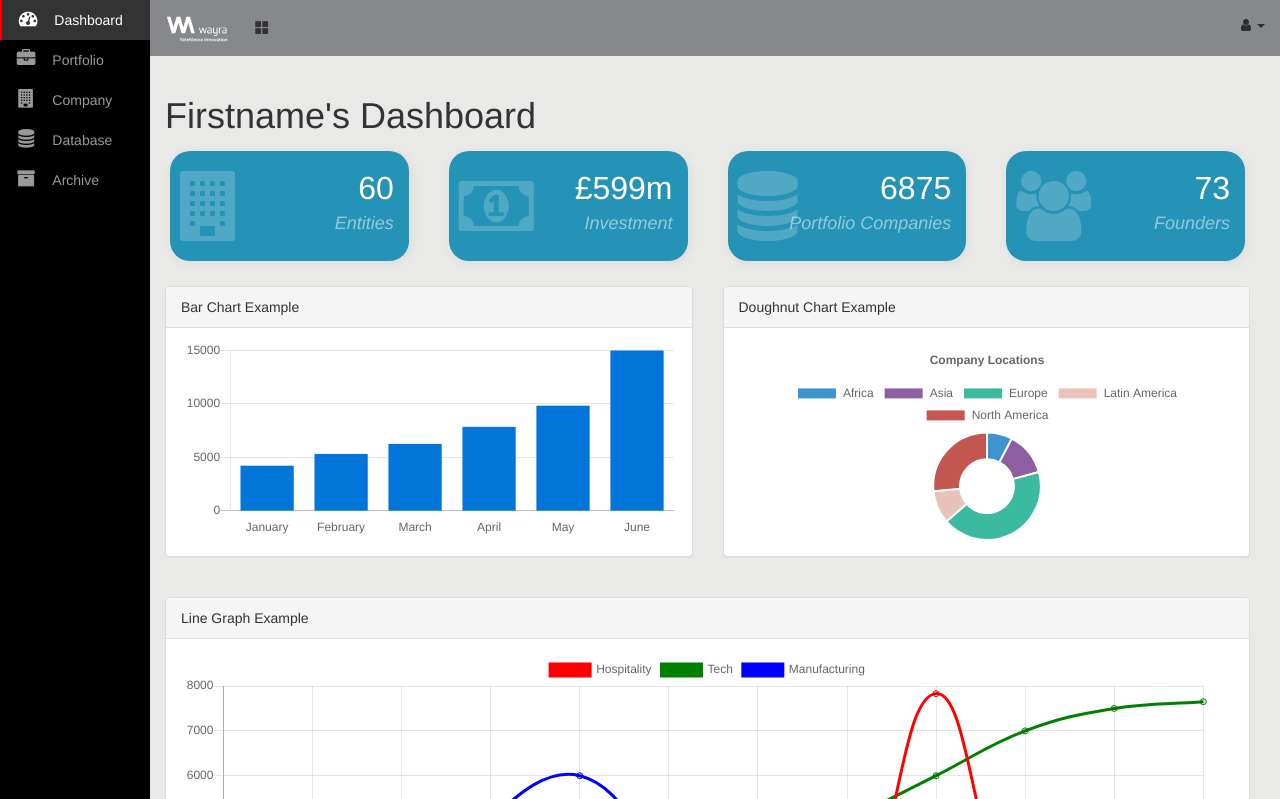
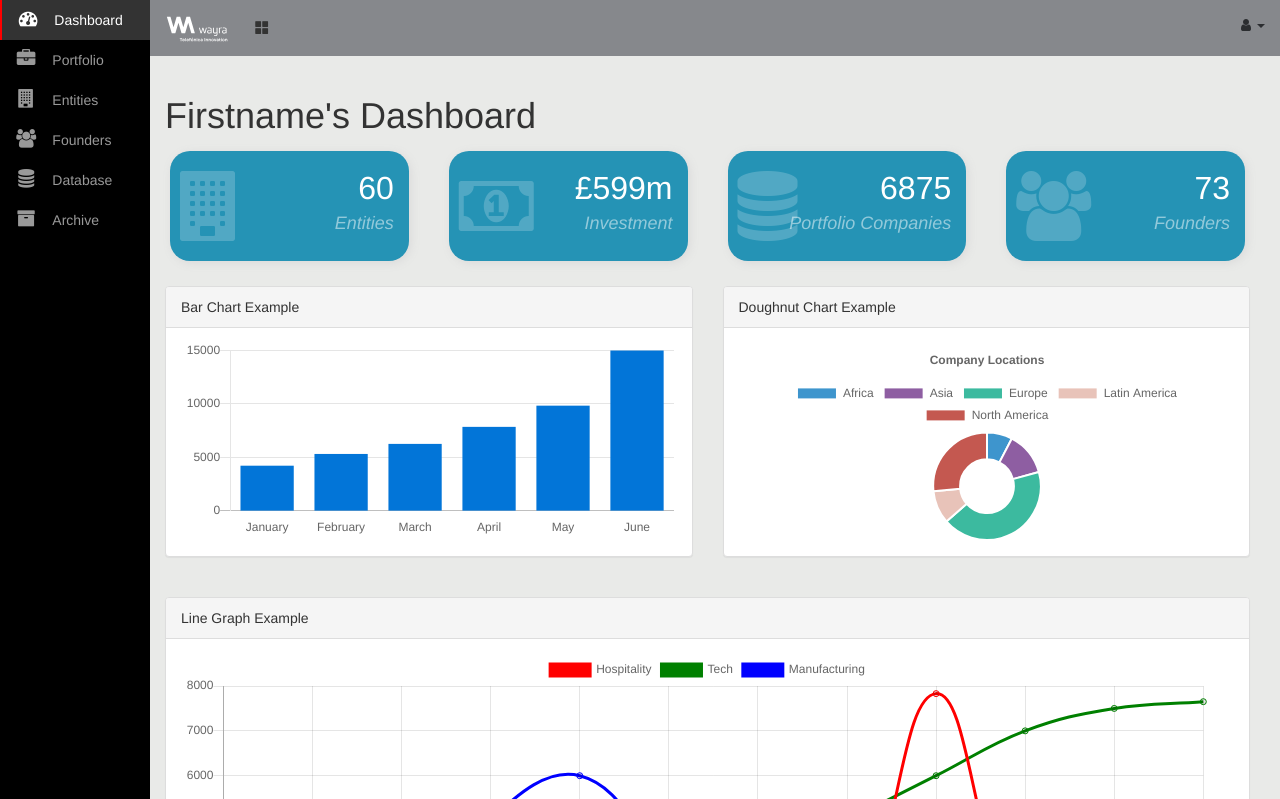
Before and after one commit to armallah/SEG-venture-capital-portfolio, a Django app: page /dashboard/ in a window 1280 px wide. Shown: the top 799 px of the page. Run offline with Django 4.2, Linux system fonts and the light colour scheme; some libraries are stand-ins or nearby versions.

Commit message:
Update base.html

```diff
--- a/manager/templates/base.html
+++ b/manager/templates/base.html
@@ -86,7 +86,10 @@
                  <a href="{% url 'portfolio' %}"><span class="fa-stack fa-lg pull-left"><i class="fa fa-briefcase fa-stack-1x"></i></span>Portfolio</a>
               </li>
               <li>
-                 <a href="#"><span class="fa-stack fa-lg pull-left"><i class="fa fa-building fa-stack-1x"></i></span>Company</a>
+                 <a href="#"><span class="fa-stack fa-lg pull-left"><i class="fa fa-building fa-stack-1x"></i></span>Entities</a>
+              </li>
+              <li>
+                 <a href="#"><span class="fa-stack fa-lg pull-left"><i class="fa fa-users fa-stack-1x"></i></span>Founders</a>
               </li>
               <li>
                  <a href="#"> <span class="fa-stack fa-lg pull-left"><i class="fa fa-database fa-stack-1x"></i></span>Database</a>
```
